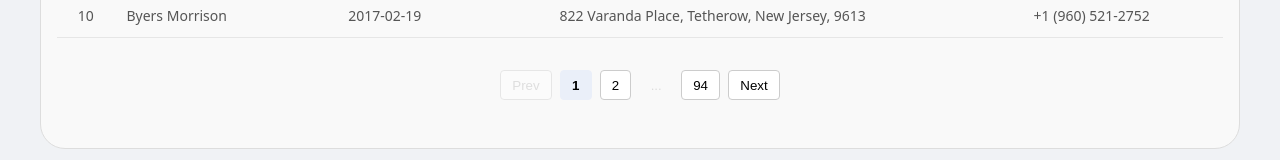
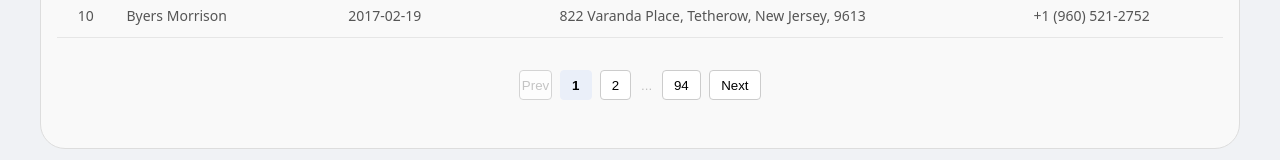
Before and after one commit to Muhannad-coding/users-table, a Vue app: page / in a window 1280 px wide. Shown: the part 739-899 px from the top of the page. Built offline with nearby package versions, Linux system fonts and the light colour scheme.

Commit message:
fix: adjust disabled button styles for better visibility and user experience

```diff
--- a/src/components/features/users/PaginationButton.vue
+++ b/src/components/features/users/PaginationButton.vue
@@ -61,7 +61,8 @@ function handleClick() {
 }
 
 .pagination-btn:disabled {
-  opacity: 0.4;
+  opacity: 0.8;
+  padding: 0.4rem 0.1rem;
   cursor: not-allowed;
 }
 </style>
```
